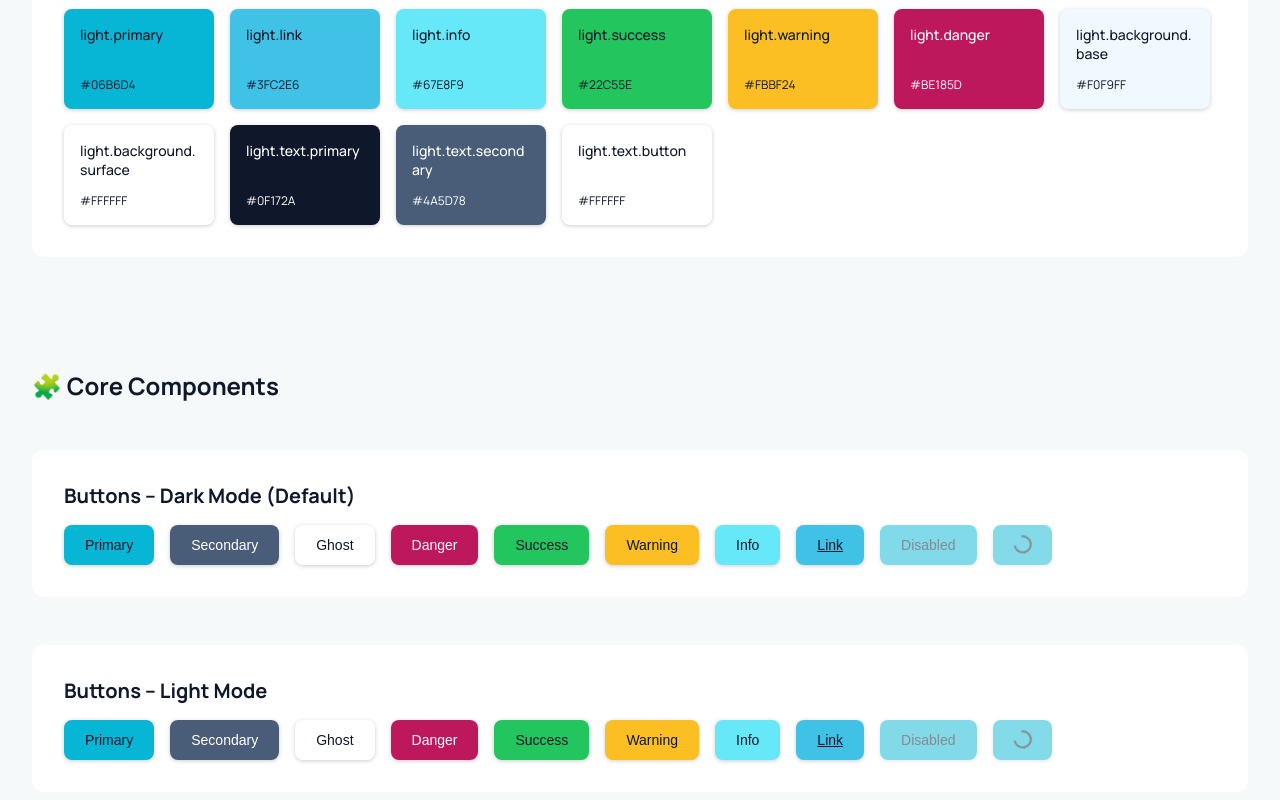
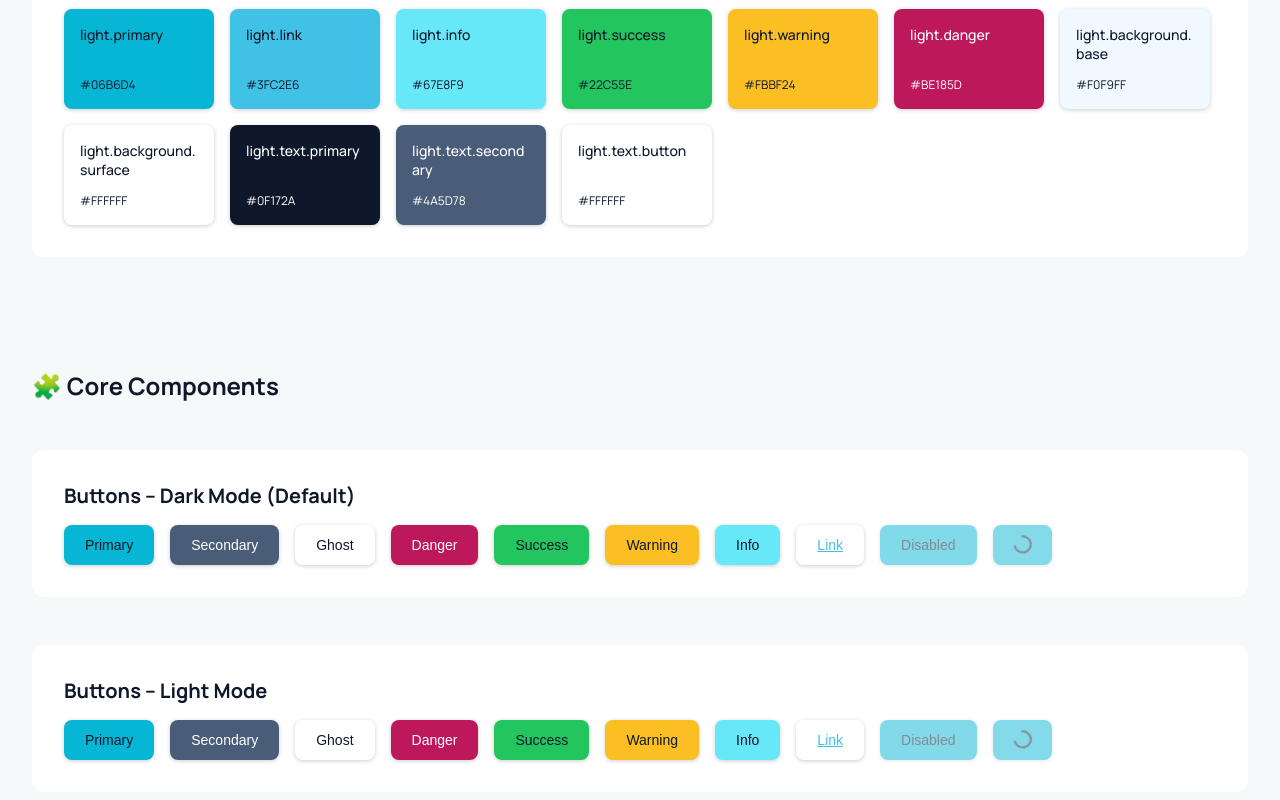
Before and after one commit to jeanetteobr/killua-ui, a React (Vite) app: page / in a window 1280 px wide. Shown: the part 550-1350 px from the top of the page. Built offline with nearby package versions, Linux system fonts and the light colour scheme.

Commit message:
refactor(button): use CSS variables for all text colors, remove hardcoded hex values

```diff
--- a/src/components/core/Button/index.tsx
+++ b/src/components/core/Button/index.tsx
@@ -54,12 +54,19 @@ export const Button = forwardRef<HTMLButtonElement, ButtonCustomProps>(({
   const variantColors = variantToColor(theme);
   const resolvedBgColor = bgColor || variantColors[variant] || variantColors.primary;
   // For ghost, always use --text-primary for text color
-  const textColor = variant === 'ghost'
-    ? 'var(--text-primary)'
-    : isLightColor(resolvedBgColor) ? '#0F172A' : '#fff';
+  let textColor;
+  if (variant === 'ghost') {
+    textColor = 'var(--text-primary)';
+  } else if (variant === 'link') {
+    textColor = 'var(--color-link)';
+  } else {
+    textColor = isLightColor(resolvedBgColor)
+      ? 'var(--text-on-light)'
+      : 'var(--text-on-dark)';
+  }
   const customStyle: React.CSSProperties = {
     '--kui-btn-text-color': textColor,
-    '--kui-btn-bg-color': resolvedBgColor,
+    '--kui-btn-bg-color': variant === 'link' ? 'transparent' : resolvedBgColor,
   } as React.CSSProperties;
 
   const getAccessibleName = () => {
--- a/src/styles/global.css
+++ b/src/styles/global.css
@@ -36,6 +36,8 @@ html, body {
   --text-primary: #FFFFFF;
   --text-secondary: #E0D7FF;
   --text-on-solid: #FFFFFF;
+  --text-on-light: #0F172A;
+  --text-on-dark: #fff;
 
   /* Focus Rings - using semantic colors with opacity */
   --focus-ring-primary: color-mix(in srgb, var(--color-primary) 65%, transparent);
@@ -99,6 +101,8 @@ html, body {
   --text-primary: #0F172A;
   --text-secondary: #475569;
   --text-on-solid: #FFFFFF;
+  --text-on-light: #0F172A;
+  --text-on-dark: #fff;
 
   /* Focus Rings - using semantic colors with opacity */
   --focus-ring-primary: color-mix(in srgb, var(--color-primary) 65%, transparent);
```
